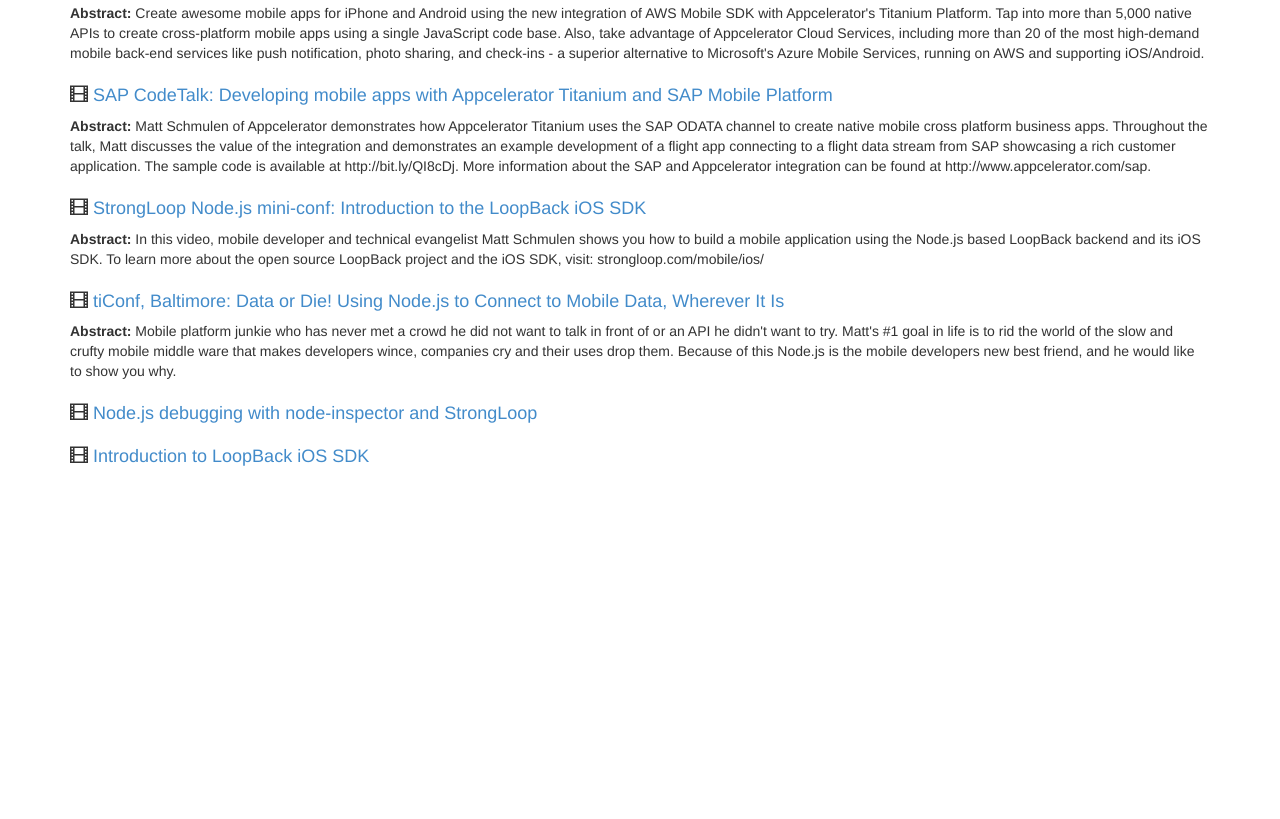
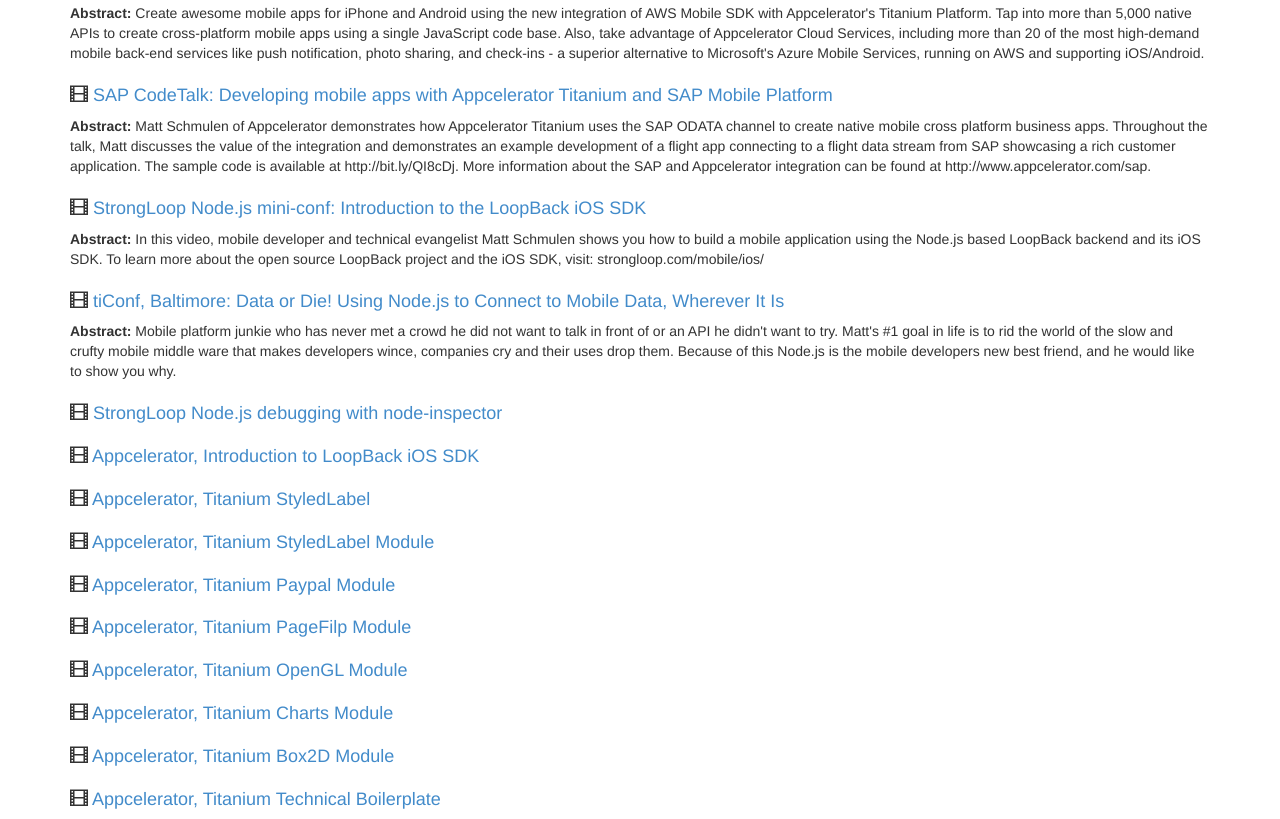
Before and after one commit to mschmulen/mschmulen.github.io, a plain HTML site: page index.html in a window 1280 px wide. Shown: the part 1584-2403 px from the top of the page. Before the commit the page ends 2061 px from the top, so only its background shows below. Drawn offline with nearby package versions, Linux system fonts and the light colour scheme.

Commit message:
updated video content

```diff
--- a/index.html
+++ b/index.html
@@ -152,11 +152,38 @@
 				</div>
 
 				<div class="col-lg-12">
-          <h4><i class="glyphicon glyphicon-film"></i><a href="https://vimeo.com/70737771"> Node.js debugging with node-inspector and StrongLoop </a></h4>
+          <h4><i class="glyphicon glyphicon-film"></i><a href="https://vimeo.com/70737771"> StrongLoop Node.js debugging with node-inspector </a></h4>
 				</div>
         <div class="col-lg-12">
-          <h4><i class="glyphicon glyphicon-film"></i><a href="https://vimeo.com/79834307"> Introduction to LoopBack iOS SDK </a></h4>
+          <h4><i class="glyphicon glyphicon-film"></i><a href="https://vimeo.com/79834307"> Appcelerator, Introduction to LoopBack iOS SDK </a></h4>
 				</div>
+				<div class="col-lg-12">
+          <h4><i class="glyphicon glyphicon-film"></i><a href="https://vimeo.com/52603128"> Appcelerator, Titanium StyledLabel </a></h4>
+				</div>
+
+
+				<div class="col-lg-12">
+          <h4><i class="glyphicon glyphicon-film"></i><a href="https://vimeo.com/52603128"> Appcelerator, Titanium StyledLabel Module </a></h4>
+				</div>
+				<div class="col-lg-12">
+          <h4><i class="glyphicon glyphicon-film"></i><a href="https://vimeo.com/52602560"> Appcelerator, Titanium Paypal Module </a></h4>
+				</div>
+				<div class="col-lg-12">
+          <h4><i class="glyphicon glyphicon-film"></i><a href="https://vimeo.com/52602559"> Appcelerator, Titanium PageFilp Module </a></h4>
+				</div>
+				<div class="col-lg-12">
+          <h4><i class="glyphicon glyphicon-film"></i><a href="https://vimeo.com/52602558"> Appcelerator, Titanium OpenGL Module </a></h4>
+				</div>
+				<div class="col-lg-12">
+          <h4><i class="glyphicon glyphicon-film"></i><a href="https://vimeo.com/52602557"> Appcelerator, Titanium Charts Module </a></h4>
+				</div>
+				<div class="col-lg-12">
+          <h4><i class="glyphicon glyphicon-film"></i><a href="https://vimeo.com/52602556"> Appcelerator, Titanium Box2D Module </a></h4>
+				</div>
+				<div class="col-lg-12">
+          <h4><i class="glyphicon glyphicon-film"></i><a href="https://vimeo.com/52602209"> Appcelerator, Titanium Technical Boilerplate </a></h4>
+				</div>
+
 
 			</div>
 		</div>
```
